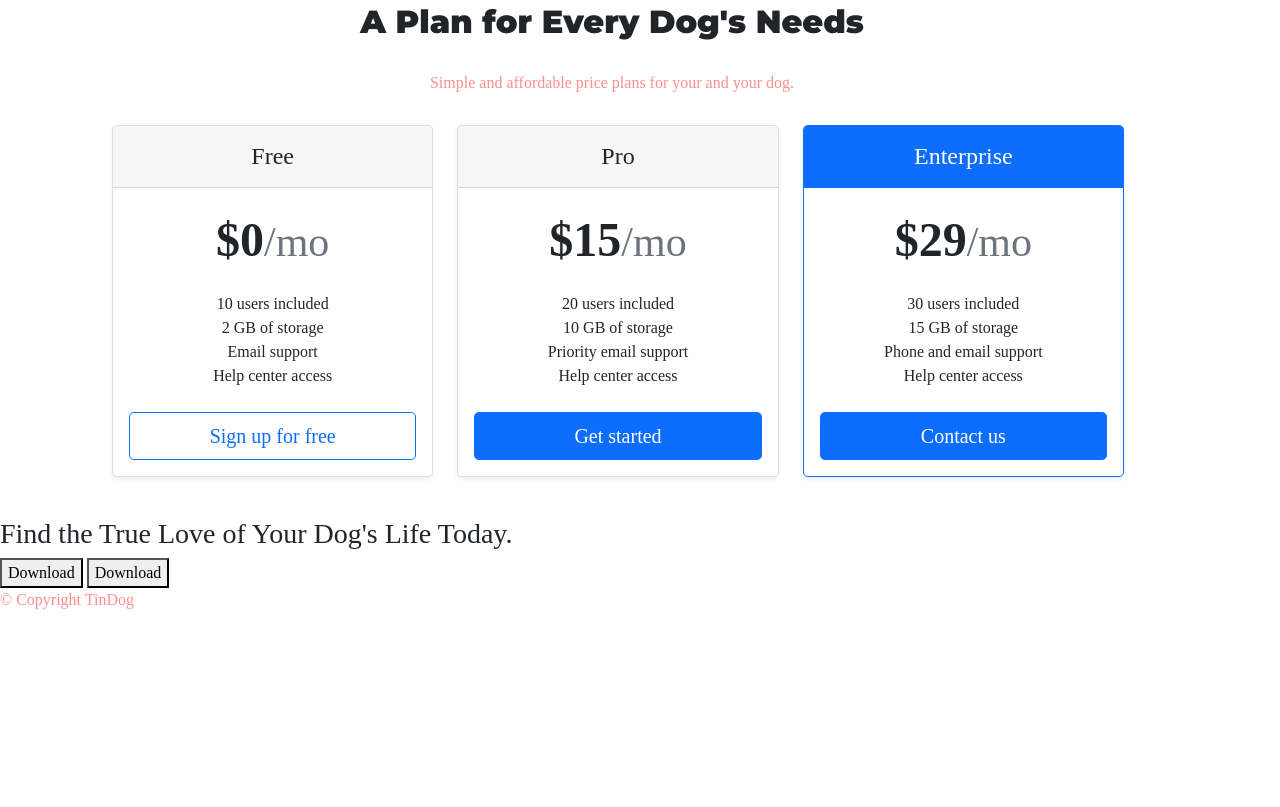
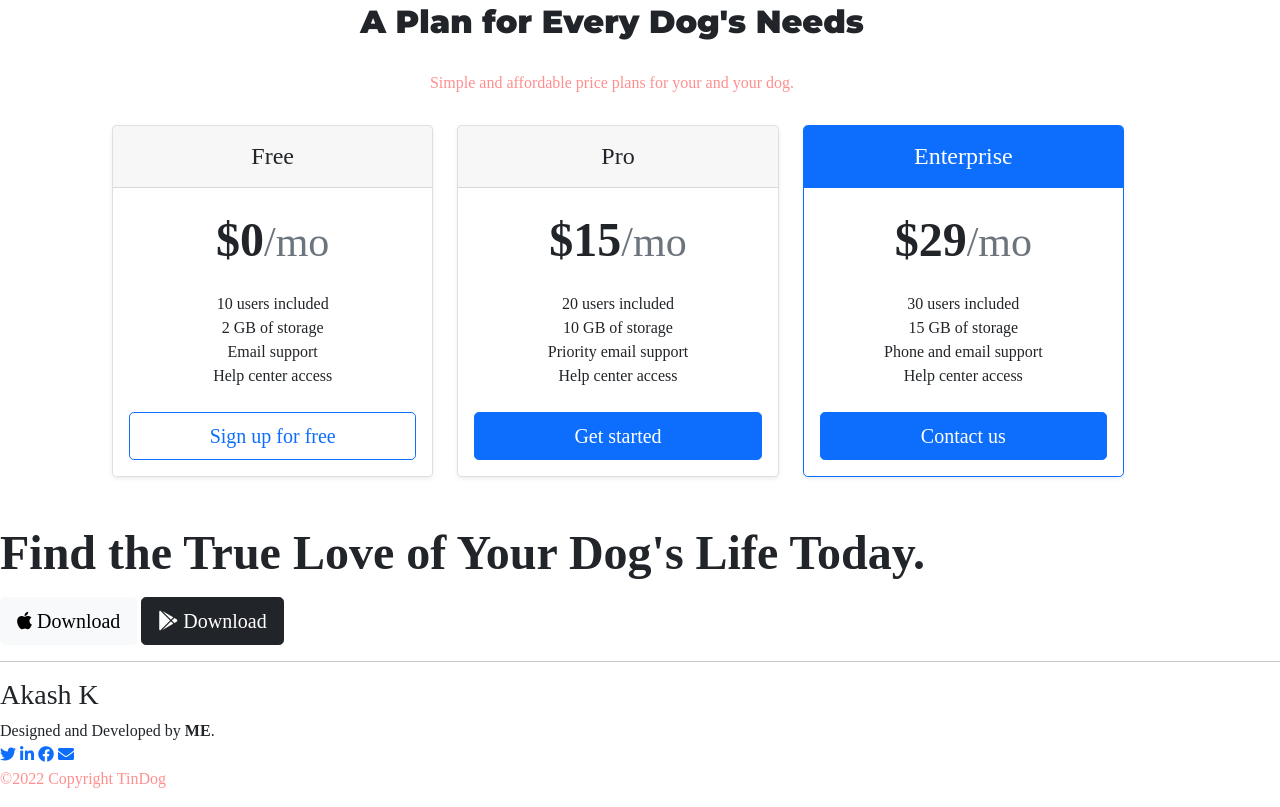
Before and after one commit to Akash7422/tindog, a plain HTML site: page index.html in a window 1280 px wide. Shown: the part 1616-2423 px from the top of the page. Before the commit the page ends 2244 px from the top, so only its background shows below. Drawn offline with nearby package versions, Linux system fonts and the light colour scheme.

Commit message:
added footer section

```diff
--- a/index.html
+++ b/index.html
@@ -255,18 +255,29 @@
 
   <section id="cta">
 
-    <h3>Find the True Love of Your Dog's Life Today.</h3>
-    <button type="button">Download</button>
-    <button type="button">Download</button>
+     <div>
+        <h1 class="mid1">Find the True Love of Your Dog's Life Today.</h1>
+        <button type="button" class="btn btn-light btn-lg dwn-btn1"><i class="fab fa-apple"></i> Download</button>
+        <button type="button" class="btn btn-dark btn-lg dwn-btn1"><i class="fab fa-google-play"></i> Download</button>
+    </div>
 
   </section>
-
+  <hr>
 
   <!-- Footer -->
 
   <footer id="footer">
 
-    <p>© Copyright TinDog</p>
+      <div class="Footer_Footer__38bAj" id="footer"><h3>Akash K</h3>
+      <footer>Designed and Developed by <strong class="Footer_Strong__1Ga2B">ME</strong>.</footer>
+
+      <a class="footer-link" href="https://twitter.com/"><i class="fab footer-icons fa-twitter"></i></a>
+        <a class="footer-link" href="https://www.linkedin.com/"> <i class="fab footer-icons fa-linkedin-in"></i></a>
+      <a class="footer-link" href="https://www.facebook.com/"><i class="fab footer-icons fa-facebook"></i></a>
+        <a class="footer-link" href="https://www.facebook.com/"><i class="fas footer-icons fa-envelope"></i></a>
+
+      <p>©2022 Copyright TinDog</p>
+    </div>
 
   </footer>
 
```
